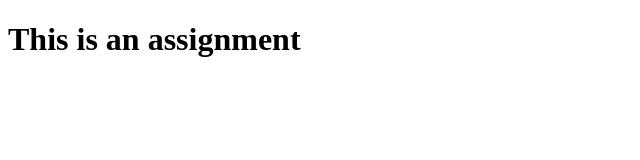
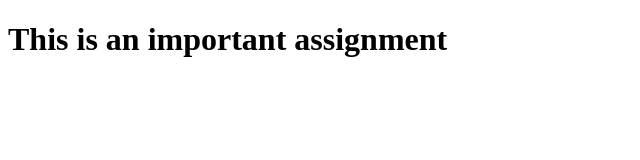
Before and after one commit to Thara-15/BugTracker, a plain HTML site: page index.html in a window 1280 px wide. Shown: the whole page, without its empty margins (0-640 px from the left). Drawn offline with Linux system fonts and the light colour scheme.

Commit message:
change: local changes made

```diff
--- a/index.html
+++ b/index.html
@@ -4,7 +4,7 @@
     <meta charset="UTF-8">
     <meta name="viewport" content="width=device-width, initial-scale=1.0">
     <title>Document</title>
-    <h1>This is an assignment</h1>
+    <h1>This is an important assignment</h1>
 </head>
 <body>
 
```
